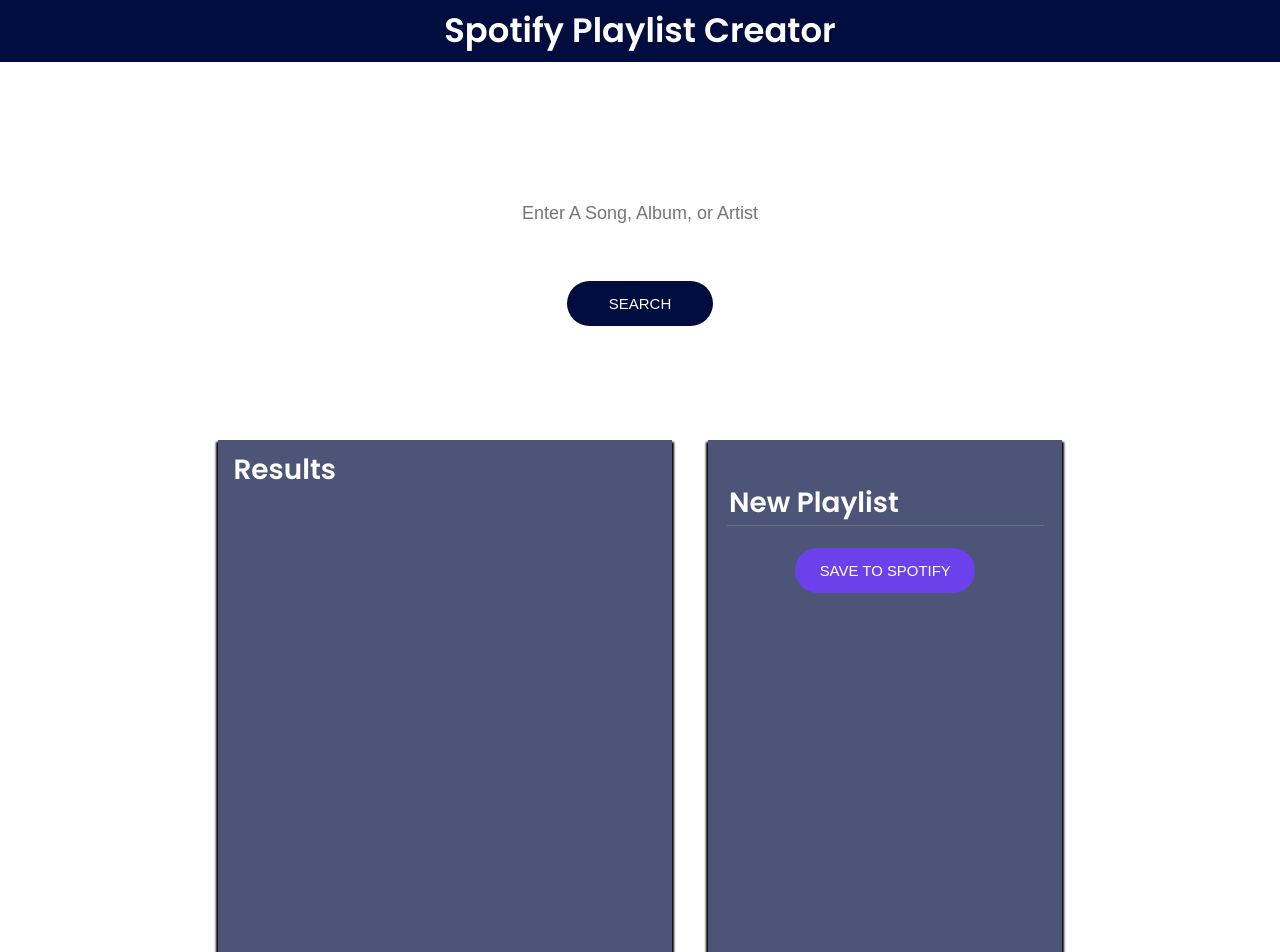
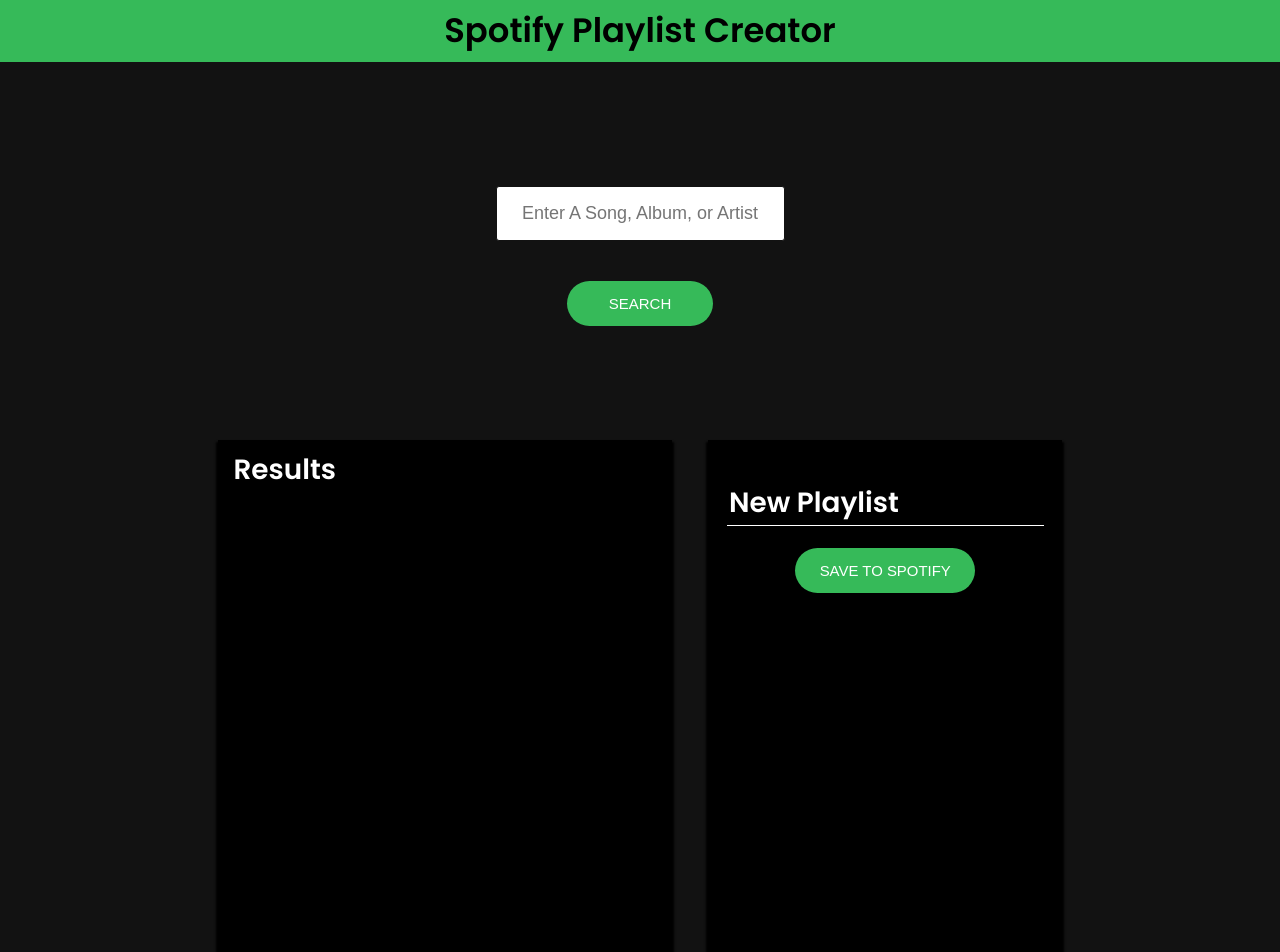
Before and after one commit to Eilima/spotify-playlist-creator, a React (Create React App) app in the folder spotify-playlist/: page / in a window 1280 px wide. Shown: the top 952 px of the page. Built offline with nearby package versions, Linux system fonts and the light colour scheme.

Commit message:
Edit css to make it more inline with spotify theme

```diff
--- a/spotify-playlist/src/Components/App/App.css
+++ b/spotify-playlist/src/Components/App/App.css
@@ -10,15 +10,15 @@ html {
 
 h1 {
   padding: 0.77rem 0;
-  background-color: #010c3f;
+  background-color: #36ba59;
   text-align: center;
   font-family: "Poppins", sans-serif;
   font-size: 1.88rem;
-  color: #fff;
+  color: #000000;
 }
 
 h1 .highlight {
-  color: #6c41ec;
+  color: #ffffff;
 }
 
 h2 {
@@ -33,6 +33,7 @@ h2 {
   background-size: cover;
   background-position: center;
   background-repeat: no-repeat;
+  background-color: #121212;
   font-family: "Work Sans", sans-serif;
   font-weight: 500;
   color: #fff;
--- a/spotify-playlist/src/Components/Playlist/Playlist.css
+++ b/spotify-playlist/src/Components/Playlist/Playlist.css
@@ -6,7 +6,7 @@
   width: 37%;
   max-height: 950px;
   padding: 2.27rem 1.16rem;
-  background-color: rgba(1, 12, 63, 0.7);
+  background-color: #000000;
   box-shadow: 0 4px 2px 2px #000000;
 }
 
@@ -15,10 +15,10 @@
   border: 0;
   outline: 0;
   background: transparent;
-  border-bottom: 1px solid #6f6f6f;
+  border-bottom: 1px solid #ffffff;
   font-family: "Poppins", sans-serif;
   font-size: 1.55rem;
-  color: #fff;
+  color: #ffffff;
 }
 
 .Playlist-save {
@@ -28,7 +28,7 @@
   border-radius: 54px;
   border-width: 0px;
   margin-top: 1.27rem;
-  background-color: #6c41ec;
+  background-color: #36ba59;
   text-align: center;
   font-size: 0.83rem;
   transition: background-color 0.25s;
@@ -37,7 +37,7 @@
 }
 
 .Playlist-save:hover {
-  background-color: rgba(108, 65, 233, 0.7);
+  background-color: #1ed760;
 }
 
 ::-webkit-scrollbar {
--- a/spotify-playlist/src/Components/SearchBar/SearchBar.css
+++ b/spotify-playlist/src/Components/SearchBar/SearchBar.css
@@ -9,7 +9,7 @@
 .SearchBar input {
   width: 287px;
   padding: 0.88rem 0;
-  border: 1px solid #fff;
+  border: 1px solid #121212;
   border-radius: 3px;
   margin-bottom: 2.22rem;
   color: #010c3f;
@@ -26,15 +26,15 @@
   width: 8.11rem;
   padding: 0.77rem 0;
   border-radius: 54px;
-  background-color: #010c3f;
+  background-color: #36ba59;
   text-align: center;
   font-size: 0.833rem;
   transition: background-color 0.25s;
   border: 0px;
-  color: #fff;
+  color: #ffffff;
   font-weight: 500;
 }
 
 .SearchButton:hover {
-  background-color: rgba(108, 65, 233, 0.7);
+  background-color: #1ed760;
 }
--- a/spotify-playlist/src/Components/SearchResults/SearchResults.css
+++ b/spotify-playlist/src/Components/SearchResults/SearchResults.css
@@ -3,7 +3,7 @@
   height: 950px;
   overflow-y: scroll;
   padding: 0.88rem;
-  background-color: rgba(1, 12, 63, 0.7);
+  background-color: #000000;
   box-shadow: 0 4px 2px 2px #000000;
 }
 
--- a/spotify-playlist/src/Components/Track/Track.css
+++ b/spotify-playlist/src/Components/Track/Track.css
@@ -15,7 +15,7 @@
 }
 
 .Track-action:hover {
-  color: rgba(265, 265, 265, 0.5);
+  color: #46ba5e;
 }
 
 .Track-information {
@@ -24,6 +24,10 @@
   flex-direction: column;
   justify-content: center;
   height: 72px;
+}
+
+.Track-information:hover {
+  color: #46ba5e;
 }
 
 .Track-information h3 {
```
